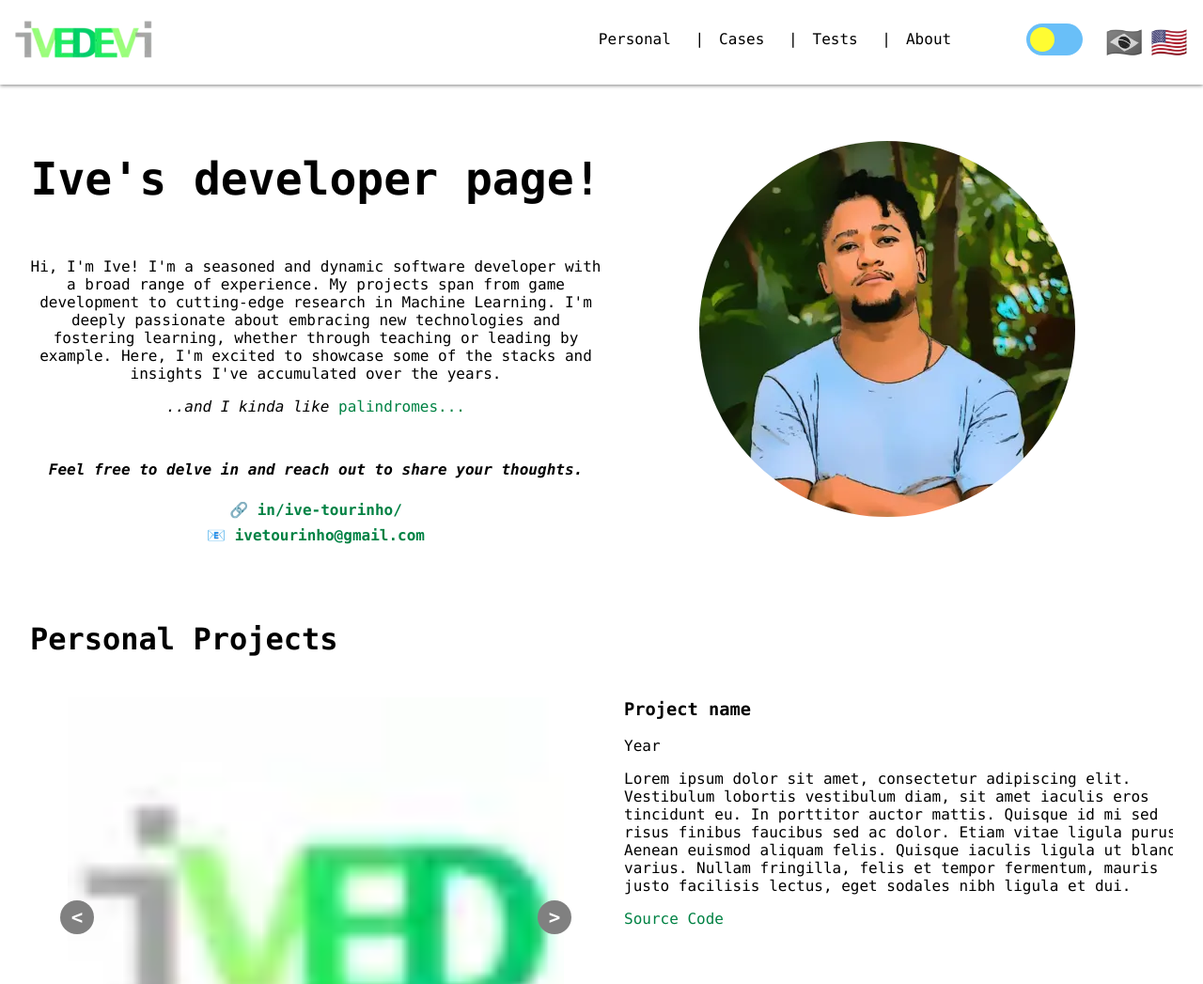
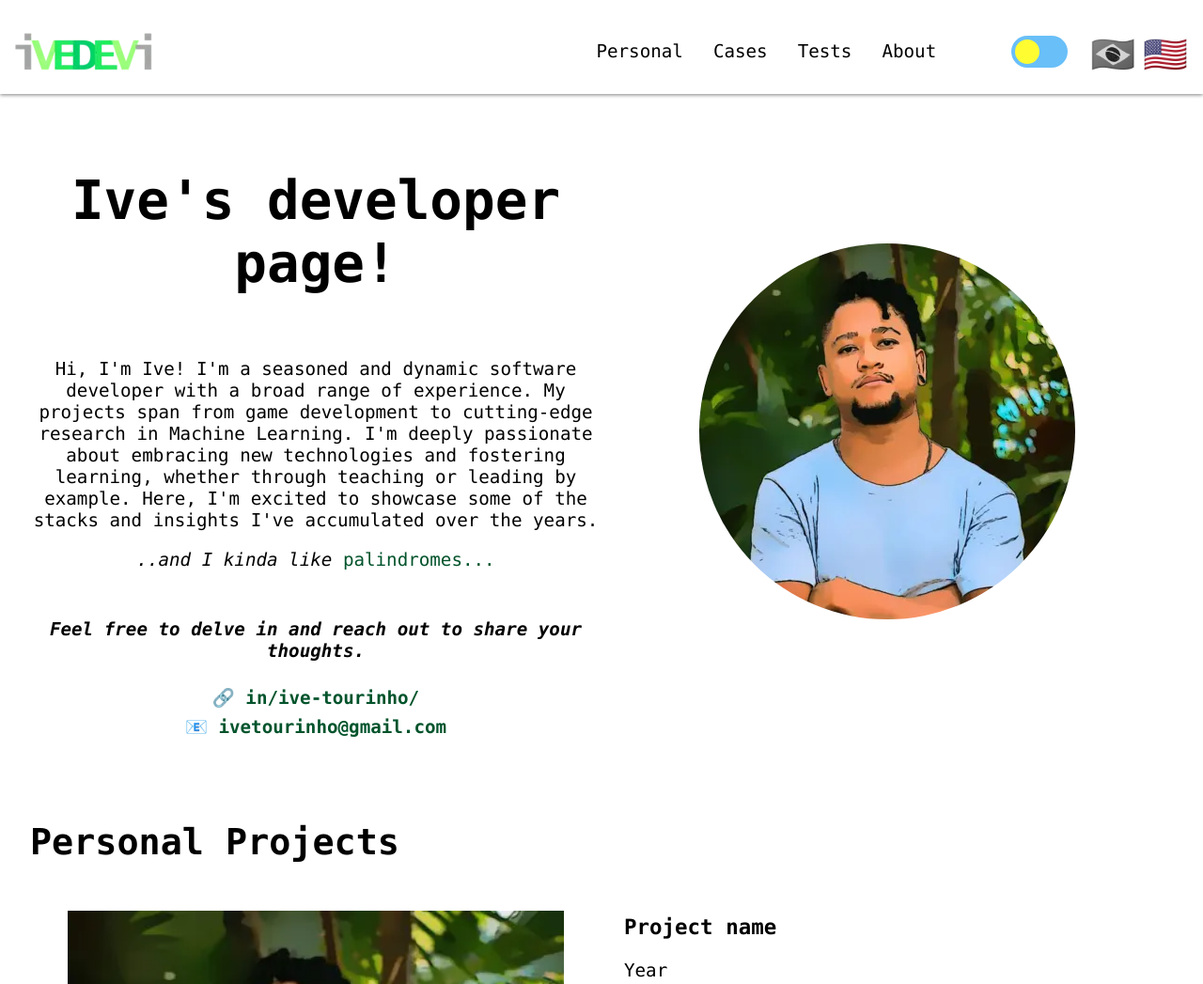
Before and after one commit to IveTou/ive-portfolio, a plain HTML site: page index.html in a window 1280 px wide. Shown: the top 1047 px of the page at 94% size. Drawn offline with Linux system fonts and the light colour scheme.

Commit message:
syles: acessibility and appearence

```diff
--- a/index.html
+++ b/index.html
@@ -26,26 +26,24 @@
     <header class='main-header'>
       <div class='main-header-base'>
         <a class='header-icon' href='#introduction'>
-          <img src='./public/ive-logo.webp' height='40' width='146'>
+          <img src='./public/ive-logo.webp' height='40' width='146' alt='logo'>
         </a>
         <div class='main-header-right'>
           <nav>
             <div>
               <ul>
-                <li><a href='#personal' data-i18n='nav.personal'></a> |</li>
-                <li><a href='#cases' data-i18n='nav.cases'></a> | </li>
-                <li><a href='#tests' data-i18n='nav.tests'></a> | </li>
+                <li><a href='#personal' data-i18n='nav.personal'></a></li>
+                <li><a href='#cases' data-i18n='nav.cases'></a></li>
+                <li><a href='#tests' data-i18n='nav.tests'></a></li>
                 <li><a href='#about' data-i18n='nav.about'></a></li>
               </ul>
             </div>
           </nav>
           <div class='header-actions'>
-            <div>
-              <label class='switch'>
-                <input type='checkbox' id='input-toggle'>
-                <span class='slider'></span>
-              </label>
-            </div>
+            <label for='input-toggle' class='switch'>
+              <input type='checkbox' id='input-toggle' name='Dark mode'>
+              <span class='slider' id='slider-toggle'></span>
+            </label>
             <div class='lang-buttons'>
               <button id='pt-br'>🇧🇷</button>
               <button id='en-us'>🇺🇸</button>
@@ -57,9 +55,9 @@
         <nav>
           <div>
             <ul>
-              <li><a href='#personal' data-i18n='nav.personal'></a> |</li>
-              <li><a href='#cases' data-i18n='nav.cases'></a> | </li>
-              <li><a href='#tests' data-i18n='nav.tests'></a> | </li>
+              <li><a href='#personal' data-i18n='nav.personal'></a></li>
+              <li><a href='#cases' data-i18n='nav.cases'></a></li>
+              <li><a href='#tests' data-i18n='nav.tests'></a></li>
               <li><a href='#about' data-i18n='nav.about'></a></li>
             </ul>
           </div>
@@ -69,8 +67,15 @@
     <main>
       <section class='content' id='introduction'>
         <div>
-          <h1 data-i18n='intro.title'></h1>
-          <p data-i18n='intro.title-greets' id='presentation'></p>
+          <h1 data-i18n='intro.title'>Ive's developer page!</h1>
+          <p data-i18n='intro.title-greets' id='presentation'>
+            Hi, I'm Ive! I'm a seasoned and dynamic software developer with
+        a broad range of experience. My projects span from game development
+        to cutting-edge research in Machine Learning. I'm deeply passionate about
+        embracing new technologies and fostering learning, whether through teaching
+        or leading by example. Here, I'm excited to showcase some of the stacks
+        and insights I've accumulated over the years.
+          </p>
           <i>
             <span data-i18n='intro.title-i'></span>
             <a data-i18n='intro.title-link' href='https://en.wikipedia.org/wiki/Palindrome'></a>
@@ -84,8 +89,8 @@
           </address>
         </div >
         <div>
-          <img class='profile-img' src='./public/ive-foto.webp' width='200' height='200' />
-          <img class='profile-img desktop' src='./public/ive-foto.webp' width='400' height='400' />
+          <img class='profile-img' src='./public/ive-foto.webp' width='200' height='200' alt='Ive' />
+          <img class='profile-img desktop' src='./public/ive-foto.webp' width='400' height='400' alt='Ive' />
         </div>
       </section>
       <section class='content' id='personal'>
@@ -93,8 +98,8 @@
         <article>
           <image-slider
             images='[
-              { "url": "./public/favico.webp", "alt": "image" },
-              { "url": "./public/ive-foto.webp", "alt": "image" }
+              { "url": "./public/ive-foto.webp", "alt": "imagem" },
+              { "url": "./public/ive-foto.webp", "alt": "Ive" }
             ]'
           >
           </image-slider>
@@ -111,7 +116,7 @@
               Nullam fringilla, felis et tempor fermentum, mauris justo facilisis lectus,
               eget sodales nibh ligula et dui.
             </p>
-            <a data-i18n='misc.source' href='' >Source Code</a>
+            <a href='' ><strong data-i18n='misc.source'></strong></a>
           </div>
         </article>
       </section>
@@ -132,21 +137,21 @@
         <p><span data-i18n='misc.updated'></span><time data-i18n='metrics.updated_at'></time></p>
         <section>
           <div>
-            <h3>LCP <span>1.2s</span><span class='desktop'>0.2s</span></h3>
+            <h3>LCP <span>1.1s</span><span class='desktop'>0.3s</span></h3>
             <details>
               <summary>Largest Contentful Paint</summary>
               <p data-i18n='metrics.lcp'></p>
             </details>
           </div>
           <div>
-            <h3>FCP <span>1.0s</span><span class='desktop'>0.2s</span></h3>
+            <h3>FCP <span>0.9s</span><span class='desktop'>0.2s</span></h3>
             <details>
               <summary>First Contentful Paint</summary>
               <p data-i18n='metrics.fcp'></p>
             </details>
           </div>
           <div>
-            <h3>CLS <span>0.0</span><span class='desktop'>0.141</span></h3>
+            <h3>CLS <span>0.0</span><span class='desktop'>0.0</span></h3>
             <details>
               <summary>Cumulative Layout Shift</summary>
               <p data-i18n='metrics.cls'></p>
--- a/scripts/image-slider.js
+++ b/scripts/image-slider.js
@@ -64,7 +64,7 @@ class ImageSlider extends HTMLElement {
     style.textContent = `
       figure {
         text-align: center;
-        justify-content: center;
+        justify-content: space-between;
         flex-flow: column;
       }
 
@@ -76,6 +76,10 @@ class ImageSlider extends HTMLElement {
           height: unset;
           width: unset;
         }
+      }
+
+      figcaption {
+        padding: 16px 0;
       }
 
       .button {
--- a/scripts/main.js
+++ b/scripts/main.js
@@ -105,7 +105,7 @@ function typeWriter() {
 
 document.body.addEventListener('load', typeWriter())
 
-const toggle = document.getElementById('input-toggle')
+const toggle = document.getElementById('slider-toggle')
 
 document.body.addEventListener('load', function() {
   const theme = window.localStorage.getItem('theme')
@@ -120,6 +120,7 @@ document.body.addEventListener('load', function() {
 }())
 
 toggle.addEventListener('click', () => {
+  document.getElementById('input-toggle').click()
   const theme = window.localStorage.getItem('theme')
   const isDark = theme === 'dark'
 
@@ -139,6 +140,7 @@ const ptFlag = document.getElementById('pt-br')
 function setPageLanguage() {
   i18nElements = document.querySelectorAll('[data-i18n]')
   const language = window.localStorage.getItem('language') || 'en'
+  document.querySelector('html').setAttribute('lang', language)
 
   if (language == 'en') {
     engFlag.style.setProperty('filter', 'grayscale(0%)');
--- a/style.css
+++ b/style.css
@@ -1,10 +1,10 @@
 body {
   --bg: #FFFF;
-  --bg-footer: #008244;
+  --bg-footer: #00532b;
   --font-color: #000;
   --font-color-footer: #fff;
-  --font-color-link: #008244;
-  --font-color-link-light: #34ff34;
+  --font-color-link: #00532b;
+  --font-color-link-light: #0f0;
 
   display: flex;
   height: 100vh;
@@ -13,23 +13,24 @@ body {
   margin: 0 auto;
   font-family: "Lucida Console", "Courier New", monospace;
   color: var(--font-color);
+  font-size: 1.2em;
 }
 
 .dark {
   --bg: #000;
-  --bg-footer: #008244;
+  --bg-footer: #00532b;
   --font-color: #FFF;
-  --font-color-link: #34ff34;
+  --font-color-link: #0f0;
 }
 
 main {
   display: flex;
   flex-flow: column;
   padding: 32px;
-  margin-top: 154px;
+  margin-top: 190px;
 
   @media only screen and (min-width: 768px) {
-    margin-top: 90px;
+    margin-top: 100px;
   }
 }
 
@@ -76,11 +77,11 @@ a:visited {
   background: inherit;
   align-items: center;
   box-shadow: 0 1px 4px grey;
-  height: 154px;
+  height: 190px;
   z-index: 10;
 
   @media only screen and (min-width: 768px) {
-    height: 90px;
+    height: 100px;
   }
 }
 
@@ -97,7 +98,7 @@ a:visited {
 .main-header-mobile {
   display: flex;
   justify-content: center;
-  height: 64px;
+  height: 100px;
   width: 100%;
   border-top: 1px solid gray;
 
@@ -121,6 +122,7 @@ a:visited {
 }
 
 .main-header a {
+  height: auto;
   color: inherit;
 }
 
@@ -166,9 +168,14 @@ nav {
 
 nav ul {
   display: flex;
+  justify-content: center;
   flex-wrap: wrap;
   list-style: none;
   padding: 0;
+}
+
+nav li {
+  padding: 8px 0;
 }
 
 nav ul a {
@@ -204,10 +211,6 @@ section article {
     grid-template-columns: 50% 50%;
     gap: 24px;
   }
-}
-
-section article figure {
-  width: 50%;
 }
 
 footer {
@@ -260,6 +263,10 @@ footer section:last-child {
 
 footer section:last-child p {
   text-align: center;
+}
+
+footer cite {
+  padding: 8px 0 24px;
 }
 
 footer a {
```
